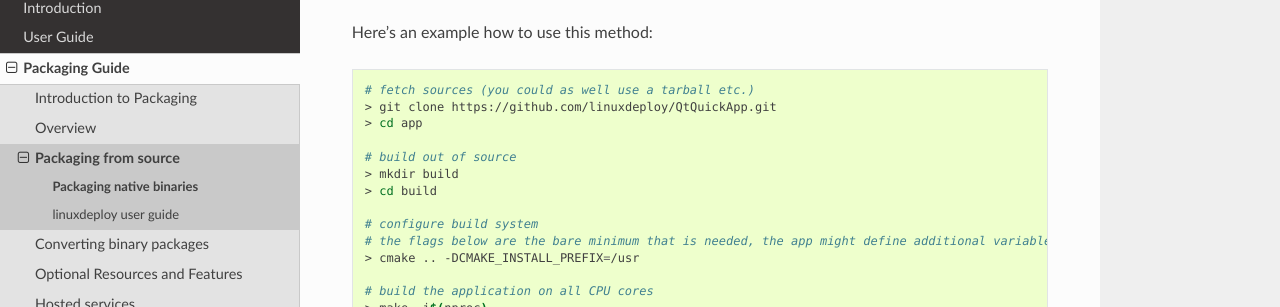
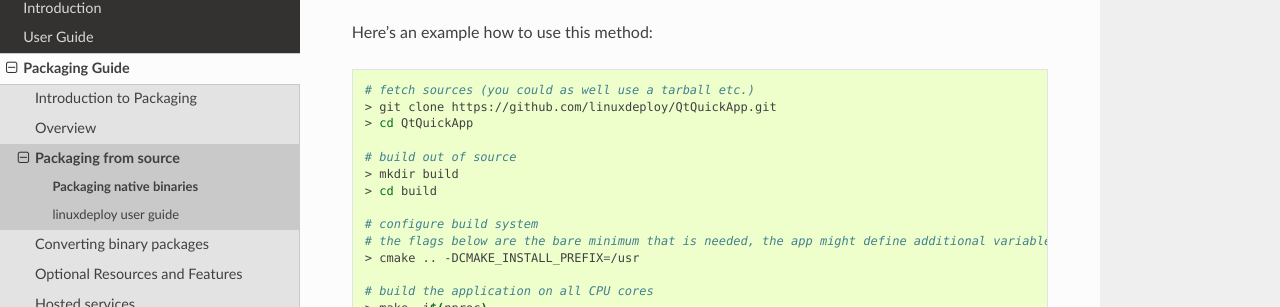
Before and after one commit to AppImage/docs.appimage.org, a Sphinx documentation site: the page built from source/packaging-guide/from-source/native-binaries.rst, in a window 1280 px wide and 900 px high, scrolled down 1471 px. Shown: the part 144-451 px from the top of the window. Built offline with Sphinx 7.4.7 and the Read the Docs theme 2.0.0, drawn with Linux system fonts in a browser that asks for light colours.

Commit message:
Fix typo

```diff
--- a/source/packaging-guide/from-source/native-binaries.rst
+++ b/source/packaging-guide/from-source/native-binaries.rst
@@ -53,7 +53,7 @@
 
    # fetch sources (you could as well use a tarball etc.)
    > git clone https://github.com/linuxdeploy/QtQuickApp.git
-   > cd app
+   > cd QtQuickApp
 
    # build out of source
    > mkdir build
```
